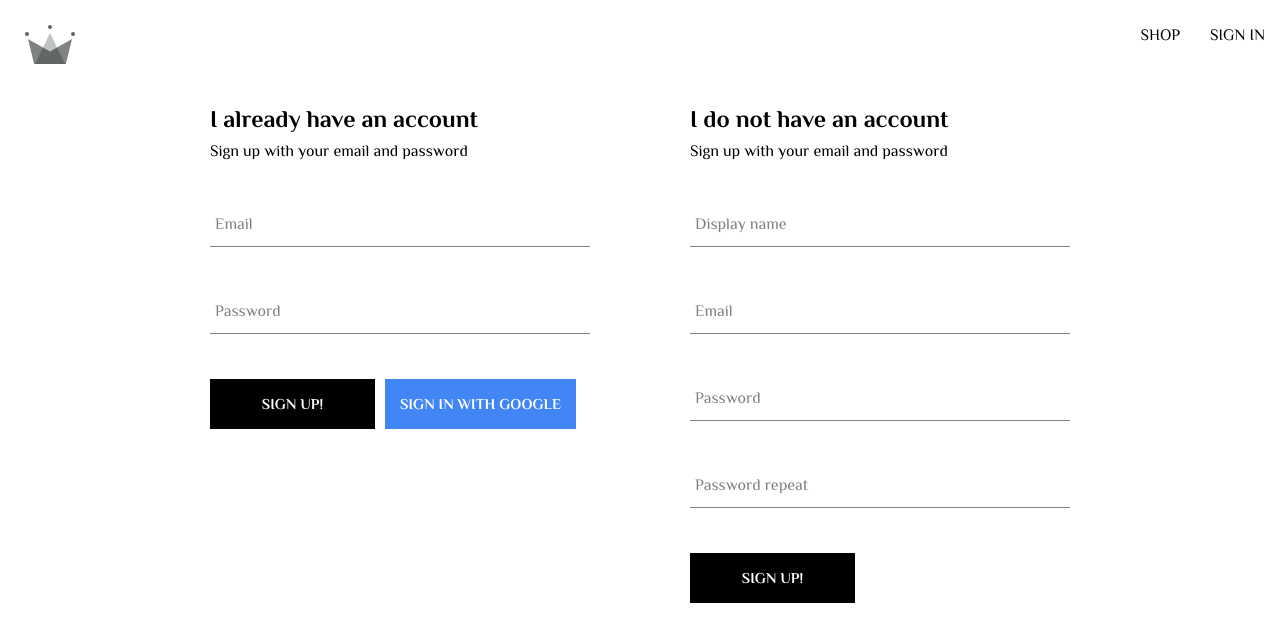
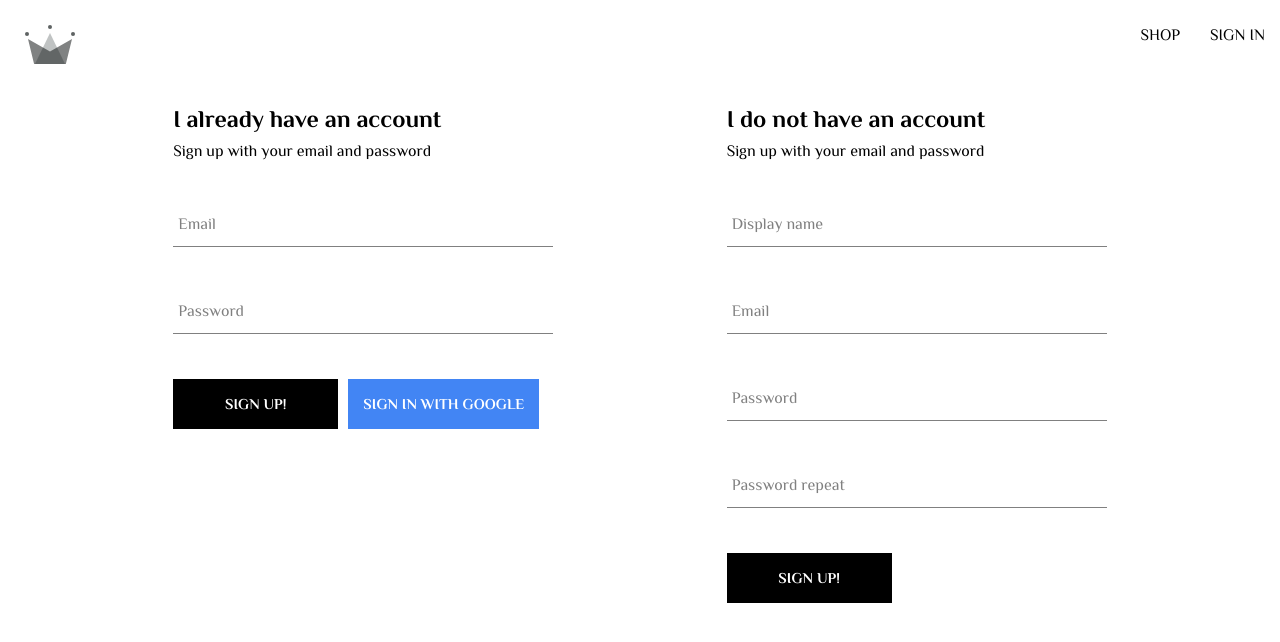
Before and after one commit to v4voloshyn/react-crown-store, a React (Create React App) app: page /auth in a window 1280 px wide. Shown: the top 642 px of the page. Built offline with nearby package versions, Linux system fonts and the light colour scheme; no server answers.

Commit message:
handling Sign In errors

```diff
--- a/src/components/SignInForm/SignInForm.jsx
+++ b/src/components/SignInForm/SignInForm.jsx
@@ -50,7 +50,16 @@ const SignInForm = () => {
 			console.log(response);
 			setFormFields(defaultFormFields); // reset form fields
 		} catch (error) {
-			throw new Error(error);
+			switch (error.code) {
+				case 'auth/wrong-password':
+					alert('The password is incorrect');
+					break;
+				case 'auth/user-not-found':
+					alert('User with this email not found. Try other email');
+					break;
+				default:
+					console.log(error);
+			}
 		}
 	};
 
--- a/src/routes/Authentification/Authentification.scss
+++ b/src/routes/Authentification/Authentification.scss
@@ -1,6 +1,6 @@
 .container {
 	display: flex;
 	flex-direction: row;
-	gap: 100px;
-	justify-content: center;
+	flex-wrap: wrap;
+	justify-content: space-evenly;
  }
```
Also changed, not shown: 1 other file (tests, documents, lock files or other folders).
